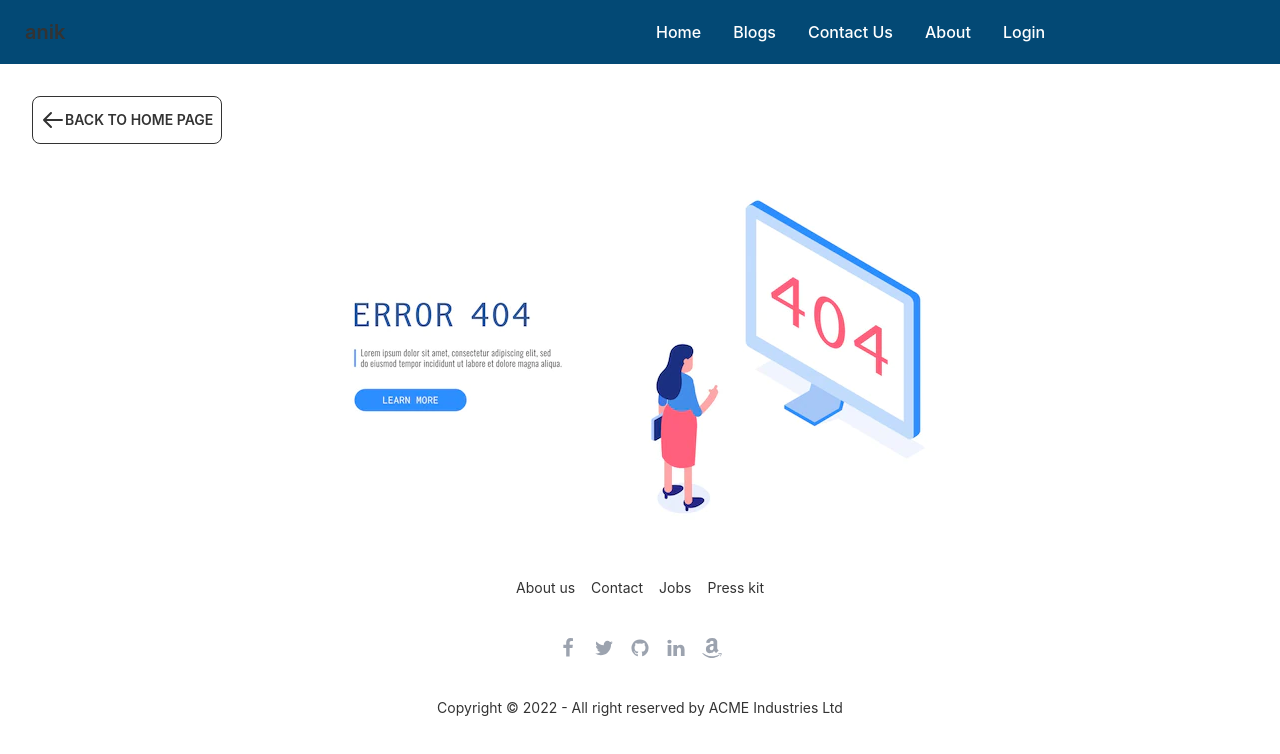
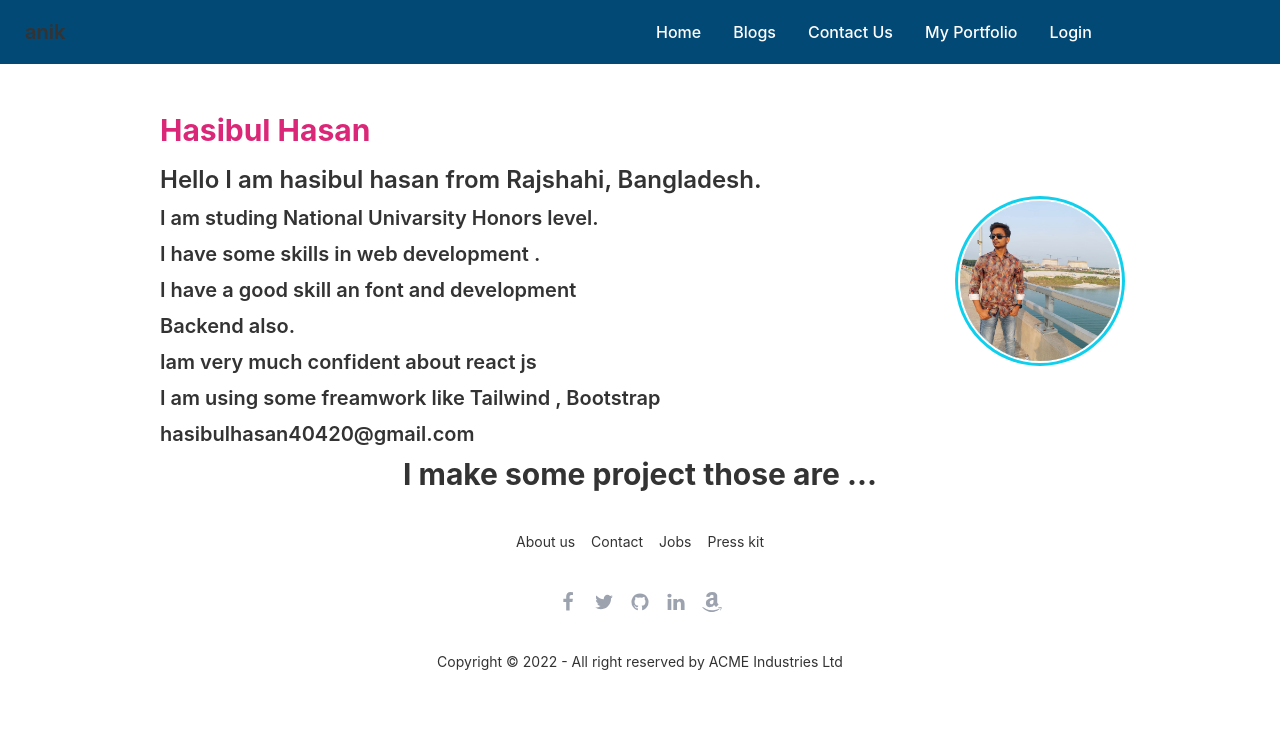
Before and after one commit to hasibulhasananik40420/Bicycle-parts-manufacturers-client, a React (Create React App) app: page /myprotfolio in a window 1280 px wide. Shown: the top 754 px of the page. Built offline with nearby package versions, Linux system fonts and the light colour scheme; no server answers.

Commit message:
all products added done

```diff
--- a/src/App.js
+++ b/src/App.js
@@ -25,6 +25,7 @@ import PrivateAdmin from './Login/PrivateAdmin';
 import ManageAllOrder from './Pages/Dashboard/ManageAllOrder';
 import AddProduct from './Pages/Dashboard/AddProduct';
 import ManageProducts from './Pages/Dashboard/ManageProducts';
+import MyProtfolio from './Pages/MyProtfolio';
 
 function App() {
 
@@ -38,8 +39,8 @@ function App() {
        <Routes>
         <Route path="/" element={<Home />} />
         <Route path="/blogs" element={<Blogs />} />
-        <Route path="/about" element={<About />} />
         <Route path="/contact" element={<Contact />} />
+        <Route path="/myprotfolio" element={<MyProtfolio />} />
         <Route path="/login" element={<Login />} />
         <Route path="/singup" element={<Singup />} />
         <Route path="/singleservice/:id" element={<PrivateRoute><SingleService /></PrivateRoute>} />
--- a/src/Pages/Dashboard/AddProduct.js
+++ b/src/Pages/Dashboard/AddProduct.js
@@ -1,21 +1,19 @@
-import { async } from '@firebase/util';
 import React from 'react';
 import { useForm } from 'react-hook-form';
 import { toast } from 'react-toastify';
 
 const AddProduct = () => {
-    const { register, formState: { errors }, handleSubmit, reset } = useForm();
-    // const imageStoreKey = '3c1f06e572f598cefb6cae407a422a8b'
-    const imageStrogeKey = '3c1f06e572f598cefb6cae407a422a8b'
+    const { register, formState: { errors }, handleSubmit } = useForm();
+    const imageStoreKey = '3c1f06e572f598cefb6cae407a422a8b'
+
 
      const onSubmit= async data =>{
-       console.log(data);
-       const img = data.img[0]
-       const formData = new FormData()
-       formData.append('img', img)
 
-    //    const url = `https://api.imgbb.com/1/upload?key=${imageStoreKey}`
-     const url =   `https://api.imgbb.com/1/upload?key=${imageStrogeKey}`
+    const img = data.img[0]
+    const formData = new FormData();
+    formData.append('image', img);
+
+       const url = `https://api.imgbb.com/1/upload?key=${imageStoreKey}`
         fetch(url , {
           method:'POST',
           body: formData
@@ -23,7 +21,7 @@ const AddProduct = () => {
         .then(res => res.json())
         .then(result =>{
             if(result.success){
-                const img = result.data.url
+                const img = result.data.display_url
                 const product ={
                     name: data.name ,
                     minQuantity: data.minQuantity,
@@ -32,7 +30,7 @@ const AddProduct = () => {
                     des: data.des ,
                     img: img
                 }
-                fetch('http://localhost:5000/product', {
+                fetch('http://localhost:5000/products', {
                     method:'POST',
                     headers:{
                         'content-type': 'application/json',
--- a/src/Pages/Dashboard/ManageProducts.js
+++ b/src/Pages/Dashboard/ManageProducts.js
@@ -1,9 +1,53 @@
-import React from 'react';
+import React, { useEffect, useState } from 'react';
+import { useAuthState } from 'react-firebase-hooks/auth';
+import auth from '../../Firebase.init';
 
 const ManageProducts = () => {
+    const [user] = useAuthState(auth)
+
+    const [products, setProducts] = useState([])
+    useEffect(() => {
+        fetch('http://localhost:5000/products')
+            .then(res => res.json())
+            .then(data => {
+                // console.log(data);
+                setProducts(data)
+            })
+    }, [])
+
     return (
         <div>
-            manage all products
+        <h1 className='text-2xl text-center mt-4 mb-3'>Total Products : {products.length}</h1>
+
+
+
+            <div class="overflow-x-auto">
+                <table class="table w-full">
+
+                    <thead>
+                        <tr>
+                            <th></th>
+                            <th>User</th>
+                            <th>Name</th>
+                            <th>Delete</th>
+                        </tr>
+                    </thead>
+                    <tbody>
+
+                         {
+                             products.map((product,index)=> <tr key={product._id} product={product} index={index}>
+
+
+                            <th>{index + 1}</th>
+                            <td>{user?.email}</td>
+                            <td>{product?.name}</td>
+                            <td><button class="btn btn-sm btn-primary">Delete</button></td>
+                             </tr>)
+                         }
+
+                    </tbody>
+                </table>
+            </div>
         </div>
     );
 };
--- a/src/Pages/Dashboard/MyProfil.js
+++ b/src/Pages/Dashboard/MyProfil.js
@@ -3,7 +3,7 @@ import React from 'react';
 const MyProfil = () => {
     return (
         <div>
-            my profil
+          <h1>my profil</h1>
         </div>
     );
 };
--- /dev/null
+++ b/src/Pages/MyProtfolio.js
@@ -0,0 +1,35 @@
+import React from 'react';
+import profil from '../Assest/Images/IMG-20220506-WA0065.jpg'
+const MyProtfolio = () => {
+    return (
+        <div>
+
+           <div  className=' w-3/4 md:flex md:justify-between md:items-center mx-auto mt-12'>
+           <div>
+                <h1 className='text-3xl font-bold text-pink-600 mb-4'>Hasibul Hasan </h1>
+                <p className='text-2xl font-semibold mb-2'>Hello I am hasibul hasan from Rajshahi, Bangladesh.</p>
+                <p className='text-xl font-semibold mb-2'>I am studing National Univarsity Honors level.</p>
+                <p className='text-xl font-semibold mb-2'>I have some skills in web development .</p>
+                <p className='text-xl font-semibold mb-2'> I have a good skill an font and development</p>
+                <p className='text-xl font-semibold mb-2'>Backend also.</p>
+                <p className='text-xl font-semibold mb-2'>Iam very much confident about react js </p>
+                <p className='text-xl font-semibold mb-2'>I am using some freamwork like Tailwind , Bootstrap</p>
+                <p className='text-xl font-semibold mb-2'>hasibulhasan40420@gmail.com</p>
+
+            </div>
+
+            <div>
+                <div class="avatar">
+                    <div class="w-40 rounded-full ring ring-primary ring-offset-base-100 ring-offset-2">
+                        <img src={profil} alt=''/>
+                    </div>
+                </div>
+            </div>
+           </div>
+
+             <h1 className='text-center font-bold text-3xl'> I make some project those are ...</h1>
+        </div>
+    );
+};
+
+export default MyProtfolio;
--- a/src/Shared/Navbar.js
+++ b/src/Shared/Navbar.js
@@ -22,7 +22,7 @@ const Navbar = () => {
                            <li><Link className='font-medium text-white' to='/'>Home</Link></li>
                            <li><Link className='font-medium text-white' to='/blogs'>Blogs</Link></li>
                             <li><Link className='font-medium text-white' to='/contact'>Contact Us</Link></li>
-                            <li><Link className='font-medium text-white' to='/about'>About</Link></li>
+                            <li><Link className='font-medium text-white' to='/myprotfolio'>My Portfolio</Link></li>
                              {
                                user &&  <li><Link className='font-medium text-white' to='/dashboard'>Dashboard</Link></li>
                              }
@@ -37,7 +37,8 @@ const Navbar = () => {
                             <li><Link className='font-medium text-white' to='/'>Home</Link></li>
                             <li><Link className='font-medium text-white' to='/blogs'>Blogs</Link></li>
                             <li><Link className='font-medium text-white' to='/contact'>Contact Us</Link></li>
-                            <li><Link className='font-medium text-white' to='/about'>About</Link></li>
+                            <li><Link className='font-medium text-white' to='/myprotfolio'>My Portfolio</Link></li>
+
                             {
                                user &&  <li><Link className='font-medium text-white' to='/dashboard'>Dashboard</Link></li>
                              }
```
Also changed, not shown: src/Pages/Dashboard/ManageAllOrder.js (+6 -1 lines), src/Assest/Images/IMG-20220506-WA0065.jpg (added).
